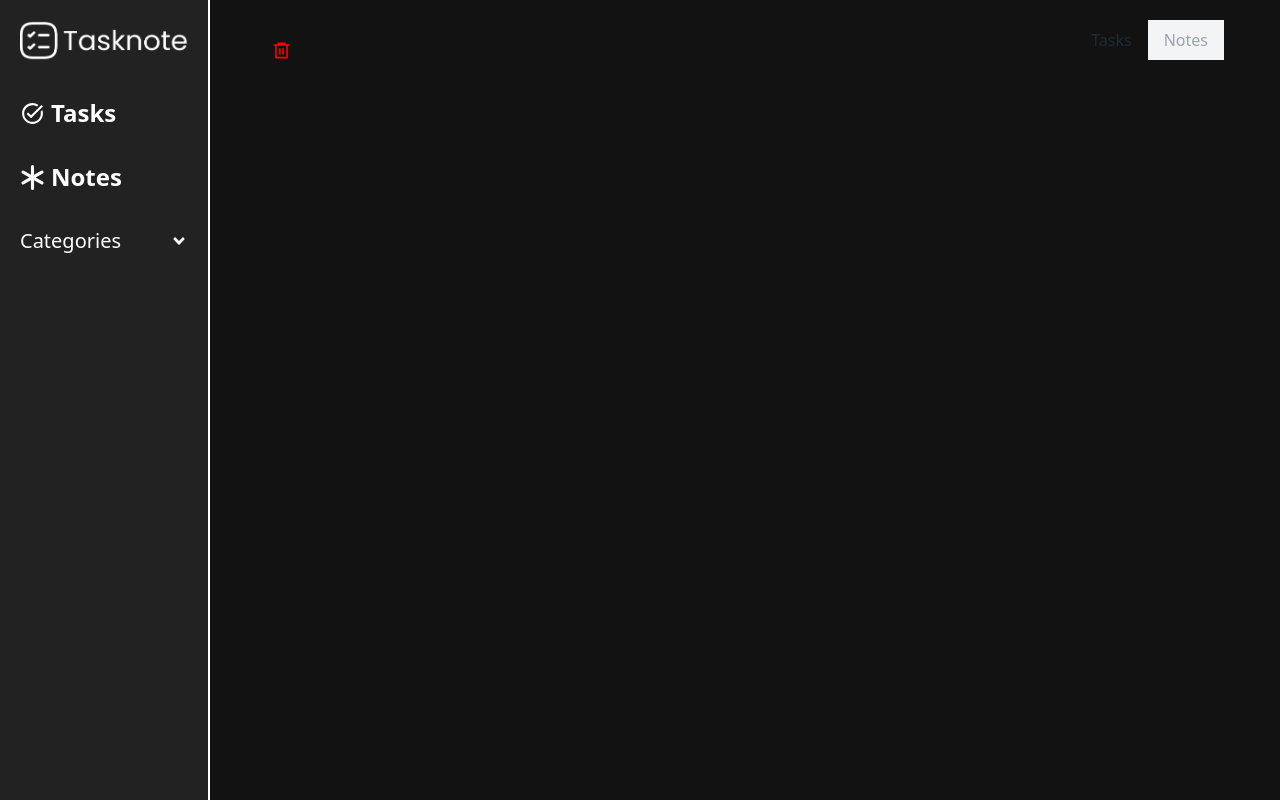
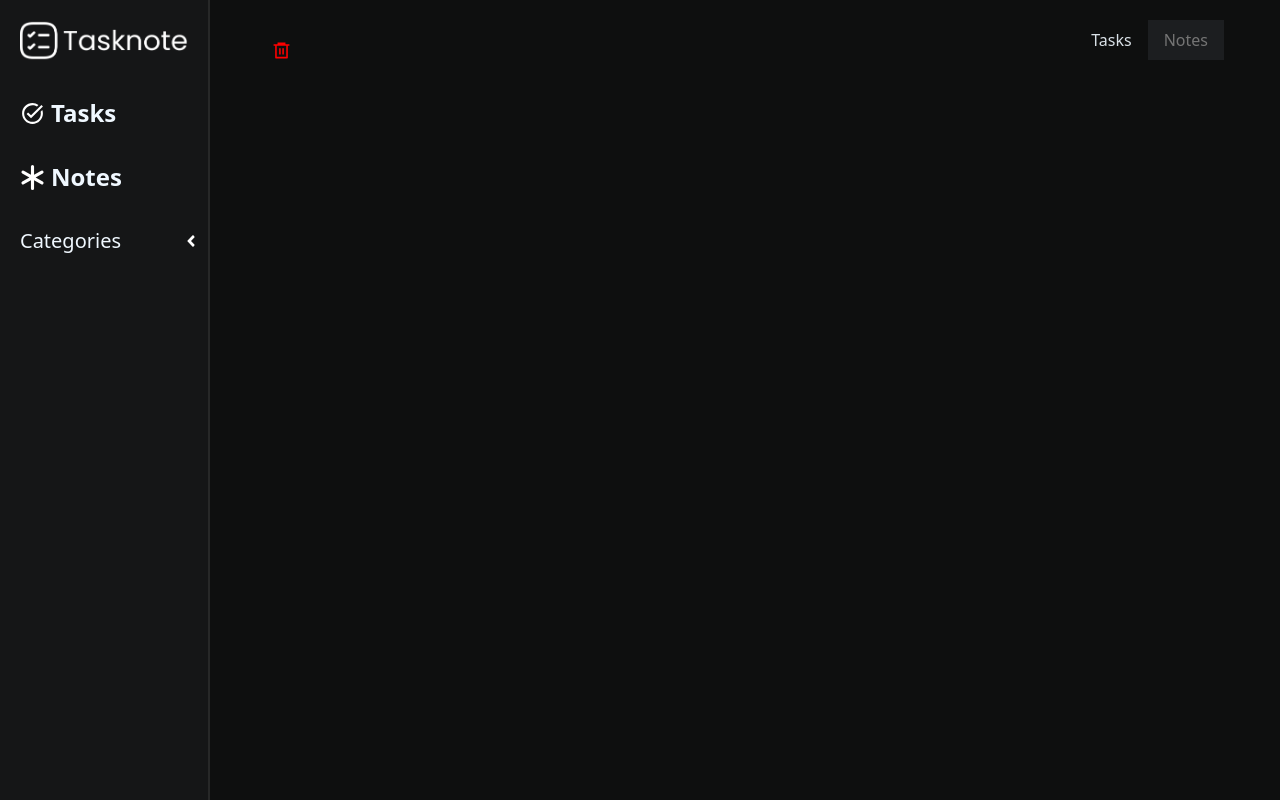
Before and after one commit to AmrTamer23/tasknote, a React (Create React App) app: page /categories/1 in a window 1280 px wide. Built offline with nearby package versions, Linux system fonts and the light colour scheme; the HTML template or start-up script is replaced by a standard one.

Commit message:
update on text colors

```diff
--- a/public/index.html
+++ b/public/index.html
@@ -6,7 +6,7 @@
   <link rel="icon" href="logoC.png" />
   <meta name="viewport" content="width=device-width, initial-scale=1" />
   <meta name="theme-color" content="#000000" />
-  <meta name="description" content="Web site created using create-react-app" />
+  <meta name="description" content="Todo and Note taking App" />
   <link rel="apple-touch-icon" href="%PUBLIC_URL%/logo192.png" />
   <!--
       manifest.json provides metadata used when your web app is installed on a
--- a/src/App.css
+++ b/src/App.css
@@ -11,6 +11,26 @@
   transition: max-height 0.1s ease-in-out, opacity 0.3s ease-in-out;
 }
 
+h1, h2, h3, h4, h5, h6, p {
+    color: aliceblue;
+}
+
+input, textarea, select {
+    background-color: #00000031;
+
+    color: aliceblue;
+}
+
+option {
+    color: rgb(0, 0, 0);
+}
+
+
+hr{
+    border-color: rgba(240, 248, 255, 0.323);
+}
+
+
 
 input[type="date"]::-webkit-calendar-picker-indicator {
     filter: invert(1);
--- a/src/App.tsx
+++ b/src/App.tsx
@@ -18,7 +18,7 @@ function App() {
           path="/"
           element={
             <LocalStorageProvider>
-              <div className="flex bg-[#121212]">
+              <div className="flex bg-[#0E0F0F]">
                 <Sidebar />
                 <main className="ml-52 px-14 py-5 w-full min-h-screen">
                   <Outlet />
--- a/src/components/sidebar.tsx
+++ b/src/components/sidebar.tsx
@@ -14,7 +14,7 @@ import { useLocalStorageContext } from "../context/LocalStorageContext";
 
 const Sidebar = () => {
   const menuItemStyle =
-    "flex items-center h-16 w-full  px-5 py-2 gap-1.5 hover:bg-gray-700 hover:cursor-pointer select-none";
+    "flex items-center h-16 w-full  pl-5 pr-2 py-2 gap-1.5 hover:bg-gray-700 hover:cursor-pointer select-none";
   const categoryItemStyle = `${menuItemStyle} h-12 pl-10`;
 
   const [isCategoryMenuOpen, setIsCategoryMenuOpen] = useState(false);
@@ -32,7 +32,7 @@ const Sidebar = () => {
 
   return (
     <aside className="h-screen fixed hidden md:flex">
-      <nav className="bg-[#222222] w-52 flex flex-col">
+      <nav className="bg-[#151617] w-52 flex flex-col">
         <div className="p-5 w-52 self-center">
           {" "}
           <img src={logoW} alt=" logo" />
@@ -54,9 +54,9 @@ const Sidebar = () => {
           >
             <h2 className="text-xl">Categories</h2>
             {isCategoryMenuOpen ? (
+              <FaAngleDown className="text-white text-lg self-center" />
+            ) : (
               <FaAngleLeft className="text-white text-lg self-center" />
-            ) : (
-              <FaAngleDown className="text-white text-lg self-center" />
             )}
           </li>
           {isCategoryMenuOpen && (
@@ -82,7 +82,7 @@ const Sidebar = () => {
           )}
         </div>
       </nav>
-      <div className="h-full w-0.5 bg-white"></div>
+      <div className="h-full w-0.5 bg-[#ffffff1b]"></div>
       {isModalOpen && (
         <Modal
           onBackgroundClick={handleModal}
--- a/src/components/tabSwitcher.tsx
+++ b/src/components/tabSwitcher.tsx
@@ -9,25 +9,28 @@ const TabSwitcher = ({
   handleTabClick,
   activeColor,
 }: TabSwitcherProps) => {
+  const btnsStyle = "px-4 py-2 focus:outline-none opacity-90 hover:opacity-100";
+
   return (
     <div className="flex items-center">
       <button
-        className="px-4 py-2 focus:outline-none"
+        className={btnsStyle}
         style={{
           backgroundColor:
-            activeTab === "tasks" ? `${activeColor} ` : "#f3f4f6",
-          color: activeTab === "tasks" ? "#1f2937" : "#9ca3af",
+            activeTab === "tasks" ? `${activeColor} ` : "#1E2022",
+
+          color: activeTab === "tasks" ? "aliceblue" : "gray",
         }}
         onClick={() => handleTabClick("tasks")}
       >
         Tasks
       </button>
       <button
-        className="px-4 py-2 focus:outline-none"
+        className={btnsStyle}
         style={{
           backgroundColor:
-            activeTab === "notes" ? `${activeColor} ` : "#f3f4f6",
-          color: activeTab === "notes" ? "#1f2937" : "#9ca3af",
+            activeTab === "notes" ? `${activeColor} ` : "#1E2022",
+          color: activeTab === "notes" ? "aliceblue" : "gray",
         }}
         onClick={() => handleTabClick("notes")}
       >
--- a/src/components/taskItem.tsx
+++ b/src/components/taskItem.tsx
@@ -31,7 +31,7 @@ const TaskItem = (props: TaskItemProps) => {
         className="bg-[#333333] h-20 w-full rounded-lg flex justify-between mb-5 select-none"
         onClick={handleModal}
       >
-        <div className="flex flex-col w-5/6 py-1">
+        <div className="flex flex-col w-5/6 py-1 gap-1">
           <div className="flex px-5 items-center gap-3">
             <h4 className="text-xl font-normal text-white">
               {props.task.name}
@@ -65,7 +65,7 @@ const TaskItem = (props: TaskItemProps) => {
           className="bg-emerald-800 opacity-80 w-1/12 rounded-r-lg h-full flex justify-center items-center cursor-pointer"
           onClick={() => props.onDel(props.task.id)}
         >
-          <FaCheck className="text-white" size={"30"} />
+          <FaCheck className="text-white" size={"35"} />
         </div>
       </div>
       {isModalOpen && (
```
